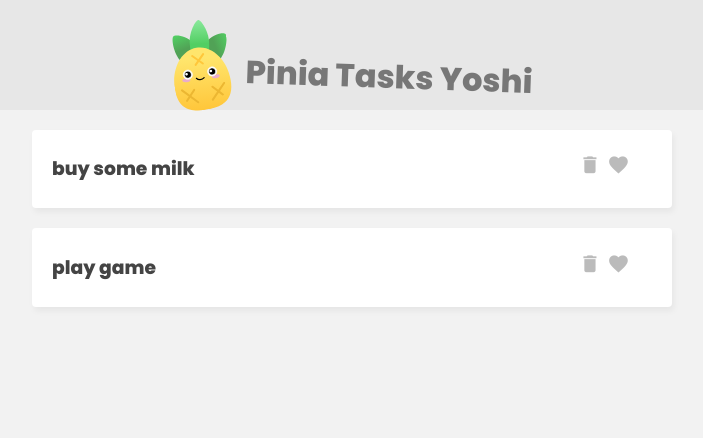
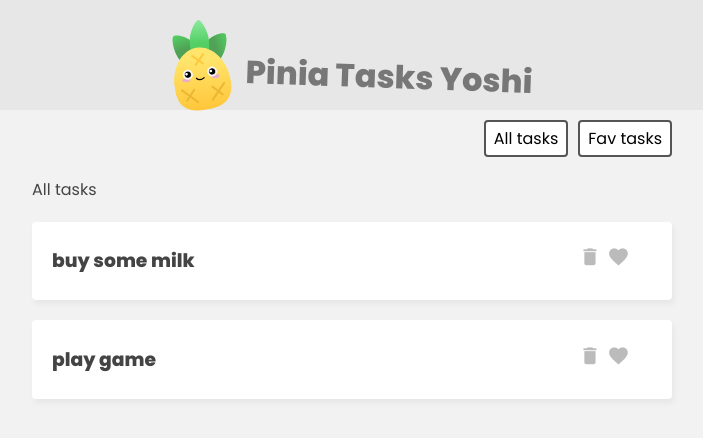
Before and after one commit to JrzenonDev/pinia-tasks, a Vue app: page / in a window 1280 px wide. Shown: the top 438 px of the page, without its empty margins (288-991 px from the left). Built offline with nearby package versions, Linux system fonts and the light colour scheme.

Commit message:
feat: create filter all tasks and favs tasks

```diff
--- a/src/App.vue
+++ b/src/App.vue
@@ -5,8 +5,21 @@
       <h1>Pinia Tasks {{ taskStore.name }}</h1>
     </header>
 
-    <div class="task-list">
+    <nav class="filter">
+      <button @click="filter = 'all'">All tasks</button>
+      <button @click="filter = 'favs'">Fav tasks</button>
+    </nav>
+
+    <div class="task-list" v-if="filter === 'all'">
+      <p>All tasks</p>
       <div v-for="task in taskStore.tasks">
+        <TaskDetails :task="task" />
+      </div>
+    </div>
+
+    <div class="task-list" v-if="filter === 'favs'">
+      <p>Fav tasks</p>
+      <div v-for="task in taskStore.favs">
         <TaskDetails :task="task" />
       </div>
     </div>
@@ -16,12 +29,14 @@
 <script>
 import { useTasksStore } from "./store/TasksStore";
 import TaskDetails from "./components/TaskDetails.vue";
+import { ref } from "vue";
 
 export default {
   components: { TaskDetails },
   setup() {
     const taskStore = useTasksStore();
-    return { taskStore };
+    const filter = ref("all");
+    return { taskStore, filter };
   },
 };
 </script>
```
